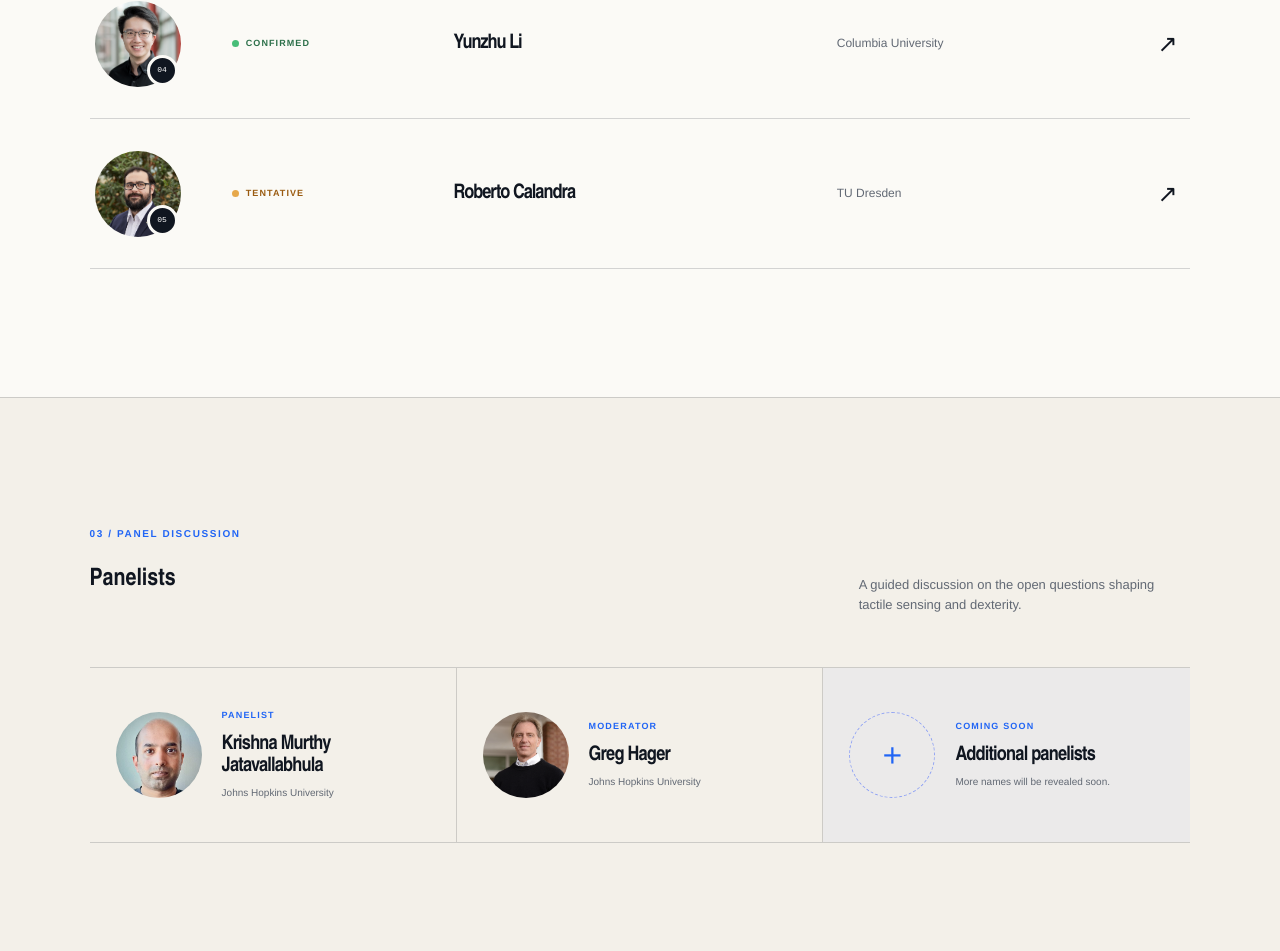
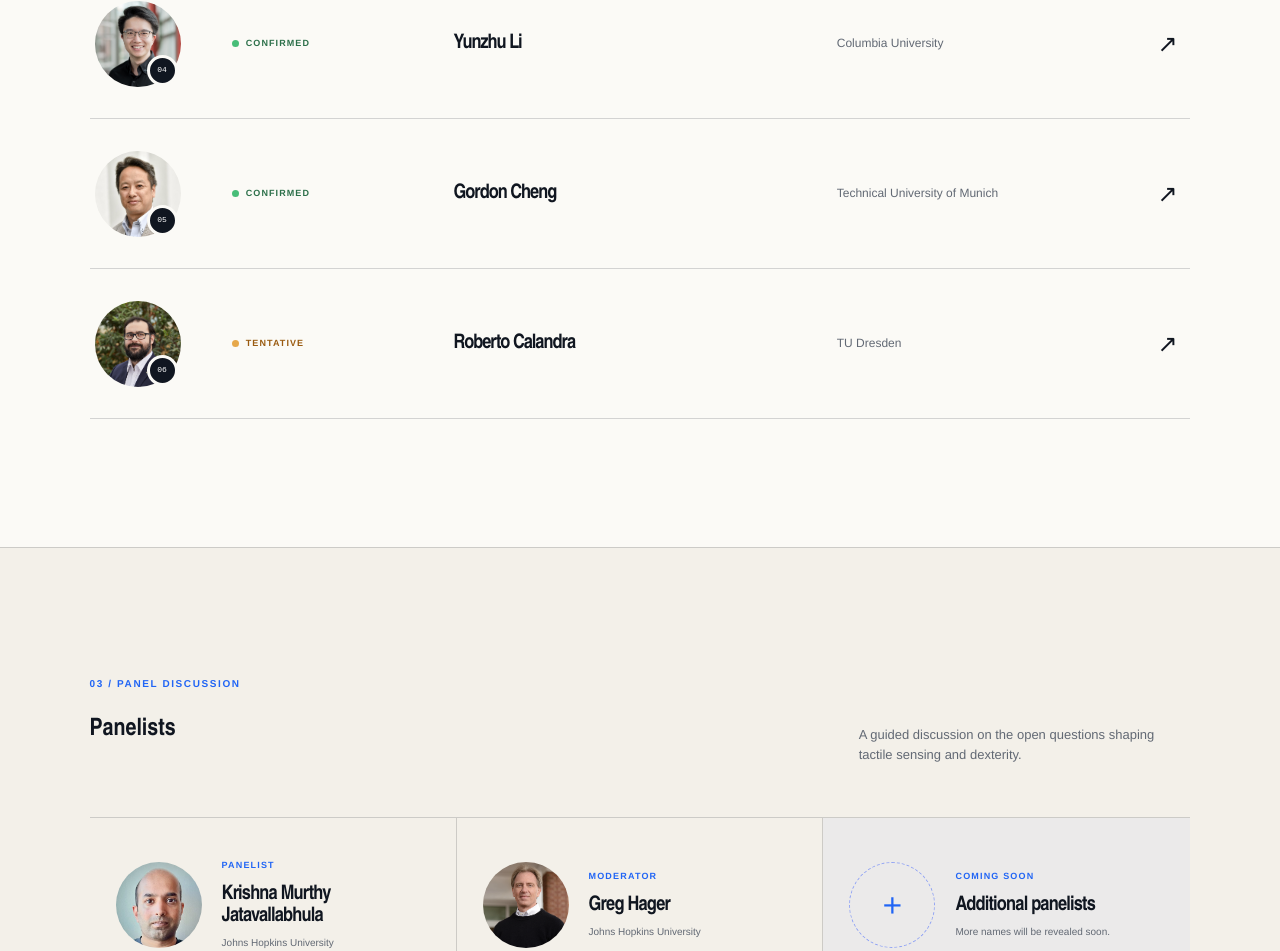
Before and after one commit to tactile-dexterity-iros/tactile-dexterity-iros.github.io, a Next.js app: page / in a window 1280 px wide. Shown: the part 2680-3631 px from the top of the page. Built offline with nearby package versions, Linux system fonts and the light colour scheme.

Commit message:
Add Gordon Cheng as invited speaker

```diff
--- a/app/page.tsx
+++ b/app/page.tsx
@@ -32,6 +32,13 @@ const speakers = [
     affiliation: "Columbia University",
     image: "/people/yunzhu-li.jpg",
     url: "https://yunzhuli.github.io/",
+    status: "Confirmed",
+  },
+  {
+    name: "Gordon Cheng",
+    affiliation: "Technical University of Munich",
+    image: "/people/gordon-cheng.jpg",
+    url: "https://www.ce.cit.tum.de/en/ics/people/cheng/",
     status: "Confirmed",
   },
   {
```
Also changed, not shown: public/people/gordon-cheng.jpg (added).
